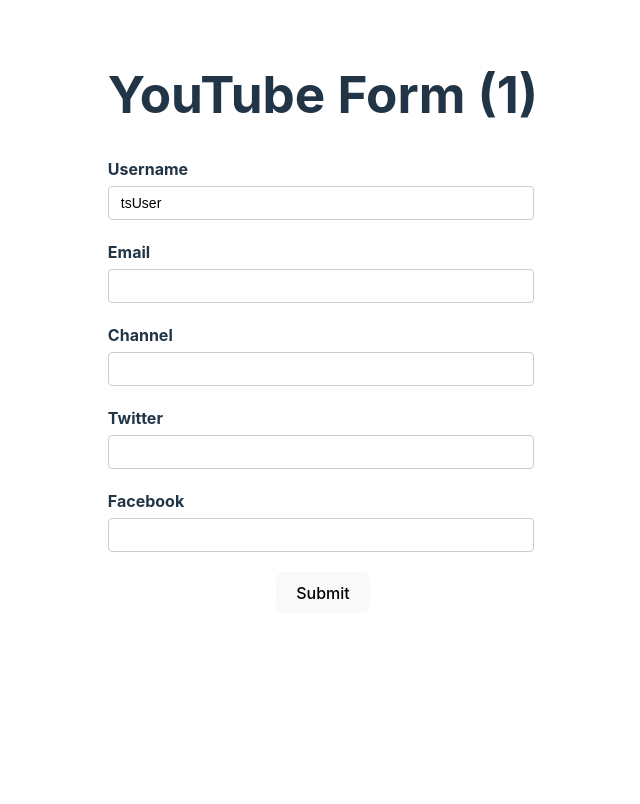
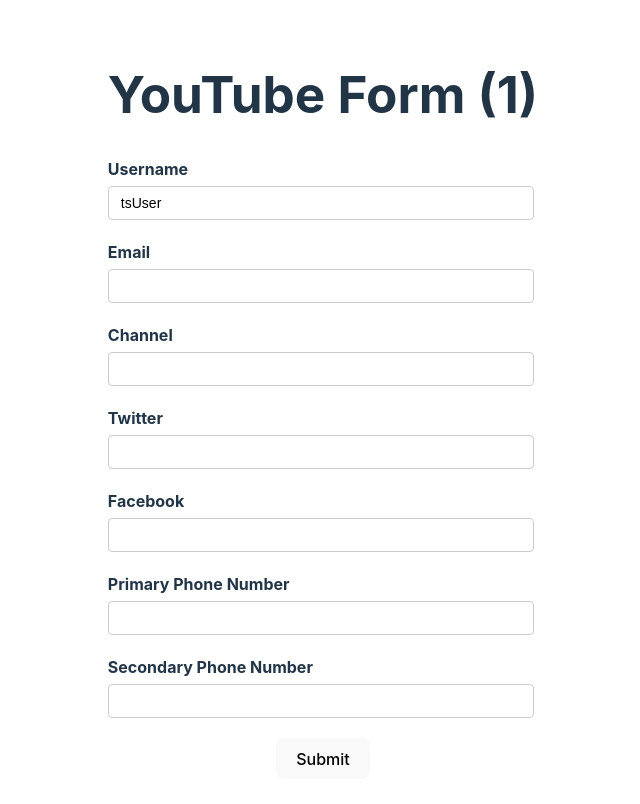
Before and after one commit to Narotam-Mishra/react-hook-form_learning, a React (Vite) app: page / in a window 1280 px wide. Shown: the top 804 px of the page, without its empty margins (317-957 px from the left). Built offline with nearby package versions, Linux system fonts and the light colour scheme.

Commit message:
rhf_1.13_Arrays

```diff
--- a/src/components/YoutubeForm.tsx
+++ b/src/components/YoutubeForm.tsx
@@ -11,7 +11,8 @@
   social: {
     twitter: string,
     facebook: string
-  }
+  },
+  phoneNumbers: string[];
 }
 
 const YoutubeForm = () => {
@@ -23,7 +24,8 @@
       social: {
         twitter: "",
         facebook: ""
-      }
+      },
+      phoneNumbers: ["", ""],
     }
 
     // defaultValues: async () => {
@@ -136,6 +138,25 @@
             {...register("social.facebook")}
           />
         </div>
+
+        <div className="form-control">
+          <label htmlFor="primary-phone">Primary Phone Number</label>
+          <input
+            type="text"
+            id="facebook"
+            {...register("phoneNumbers.0")}
+          />
+        </div>
+
+        <div className="form-control">
+          <label htmlFor="primary-phone">Secondary Phone Number</label>
+          <input
+            type="text"
+            id="facebook"
+            {...register("phoneNumbers.1")}
+          />
+        </div>
+
         <button>Submit</button>
       </form>
       <DevTool control={control} />
```
Also changed, not shown: ReadMe.txt.
